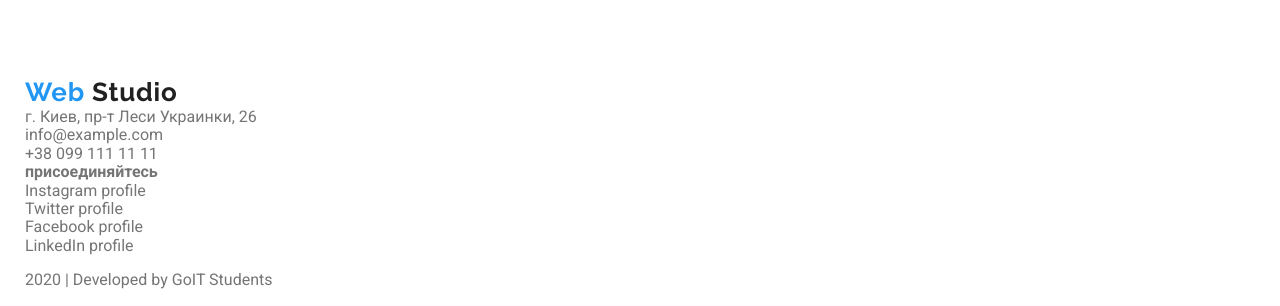
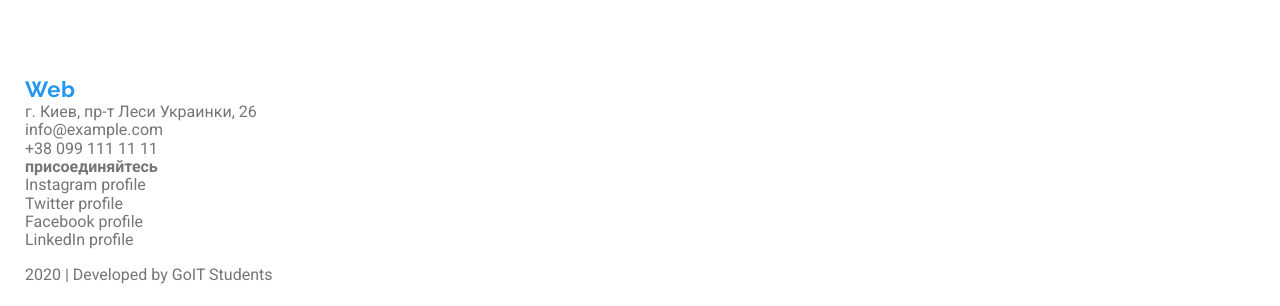
Before and after one commit to mdcreator/goit-markup-hw-03, a plain HTML site: page index.html in a window 1280 px wide. Shown: the part 4717-5023 px from the top of the page. Drawn offline with nearby package versions, Linux system fonts and the light colour scheme.

Commit message:
Добавляет стили

```diff
--- a/css/styles.css
+++ b/css/styles.css
@@ -36,7 +36,7 @@ body {
   width: 1230px;
 }
 
-.logo-link {
+.link-header {
   color: var(--accent-color);
   font-family: Raleway, sans-serif;
   font-style: normal;
@@ -46,7 +46,7 @@ body {
   letter-spacing: 0.03em;
   text-decoration: none;
 }
-.logo {
+.logo-header {
   color: var(--title-text-color);
 }
 
@@ -262,9 +262,28 @@ body {
 }
 
 /* Futer */
+.link-futer,
+.logo-futer {
+  font-family: Raleway;
+  font-style: 400;
+  font-weight: bold;
+  font-size: 22px;
+  line-height: 1.18;
+  letter-spacing: 0.03em;
+  text-decoration: none;
+}
+.link-futer {
+  color: var(--accent-color);
+}
+
+.logo-futer {
+  color: var(--secondary-accent-color);
+}
+
 .address {
   font-style: normal;
 }
+
 .address .info {
   color: var(--primery-text-color);
   text-decoration: none;
--- a/index.html
+++ b/index.html
@@ -18,8 +18,8 @@
     <!--Шапка сайта-->
     <header class="page-header">
       <nav class="container">
-        <a class="logo-link" href="./index.html">
-          Web <span class="logo"> Studio </span>
+        <a class="link-header" href="./index.html">
+          Web <span class="logo-header"> Studio </span>
         </a>
 
         <ul class="site-nav list">
@@ -275,8 +275,8 @@
     <!--Футер-->
     <footer>
       <div class="container">
-        <a class="logo-link" href="./index.html">
-          Web <span class="logo"> Studio </span>
+        <a class="link-futer" href="./index.html">
+          Web <span class="logo-futer"> Studio </span>
         </a>
         <address>
           <div class="container">
```
Also changed, not shown: portfolio.html (+7 -2 lines).
